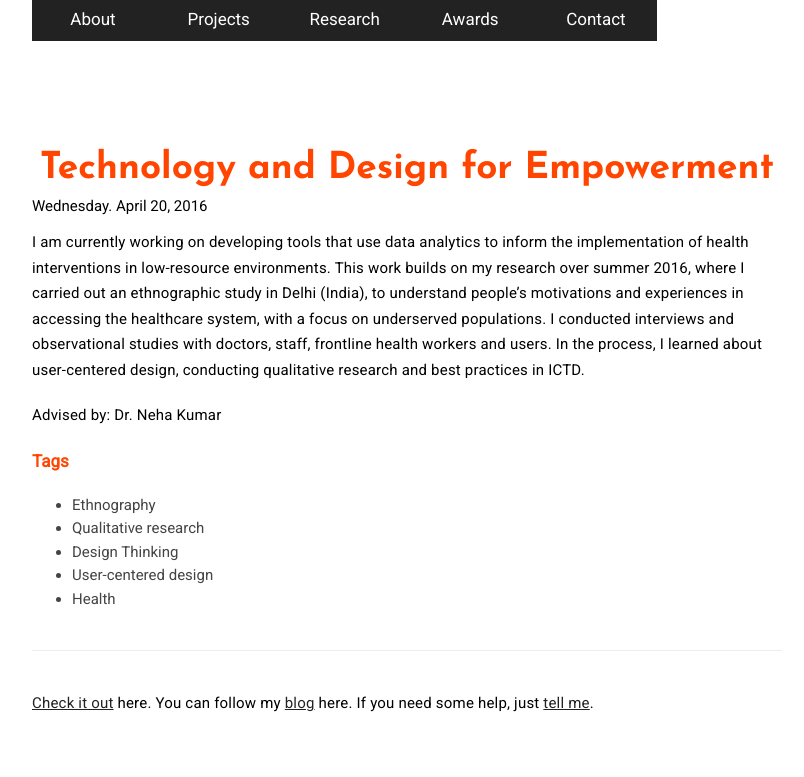
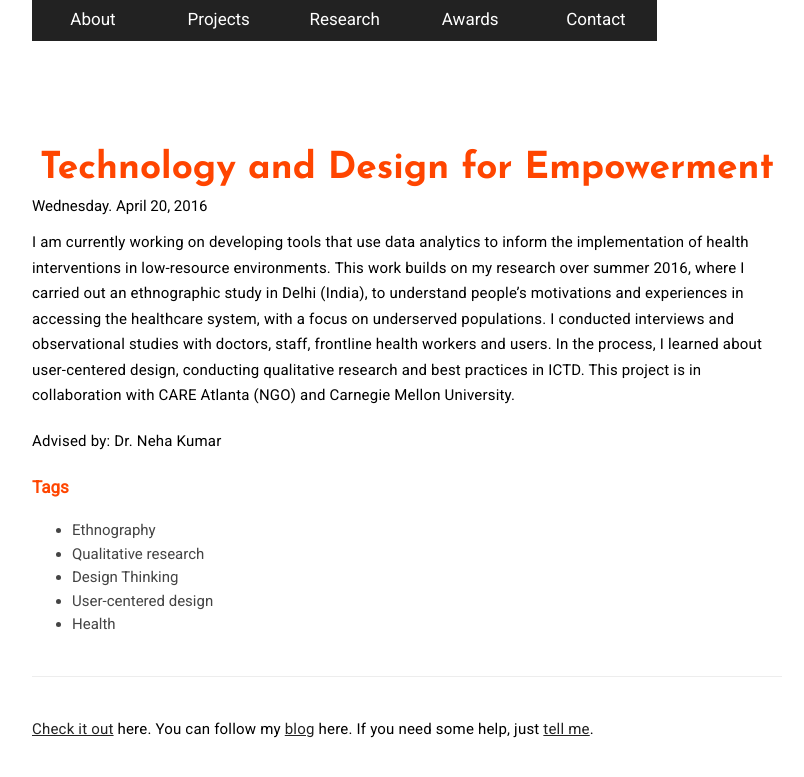
Before and after one commit to azraismail/azraismail.github.io, a Jekyll site: the page built from _posts/2016-10-11-Kumar.markdown, in a window 1280 px wide. Shown: the top 777 px of the page, without its empty margins (233-1037 px from the left). Built offline with Jekyll 4.4.1, drawn with Linux system fonts in a browser that asks for light colours.

Commit message:
Update 2016-10-11-Kumar.markdown

```diff
--- a/_posts/2016-10-11-Kumar.markdown
+++ b/_posts/2016-10-11-Kumar.markdown
@@ -15,7 +15,7 @@ author: azra-ismail
 externalLink: false
 
 ---
-I am currently working on developing tools that use data analytics to inform the implementation of health interventions in low-resource environments. This work builds on my research over summer 2016, where I carried out an ethnographic study in Delhi (India), to understand people's motivations and experiences in accessing the healthcare system, with a focus on underserved populations. I conducted interviews and observational studies with doctors, staff, frontline health workers and users. In the process, I learned about user-centered design, conducting qualitative research and best practices in ICTD.
+I am currently working on developing tools that use data analytics to inform the implementation of health interventions in low-resource environments. This work builds on my research over summer 2016, where I carried out an ethnographic study in Delhi (India), to understand people's motivations and experiences in accessing the healthcare system, with a focus on underserved populations. I conducted interviews and observational studies with doctors, staff, frontline health workers and users. In the process, I learned about user-centered design, conducting qualitative research and best practices in ICTD. This project is in collaboration with CARE Atlanta (NGO) and Carnegie Mellon University.
 
 Advised by: Dr. Neha Kumar
 
```
